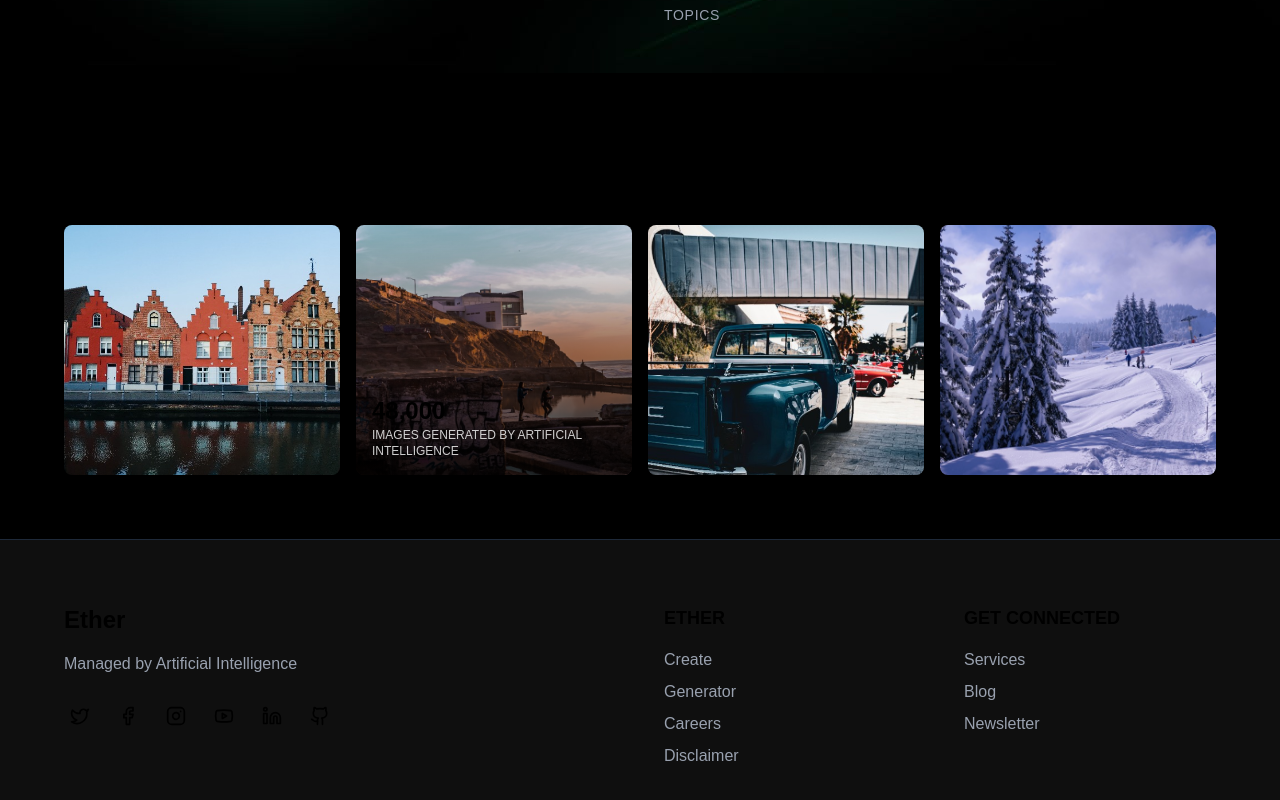
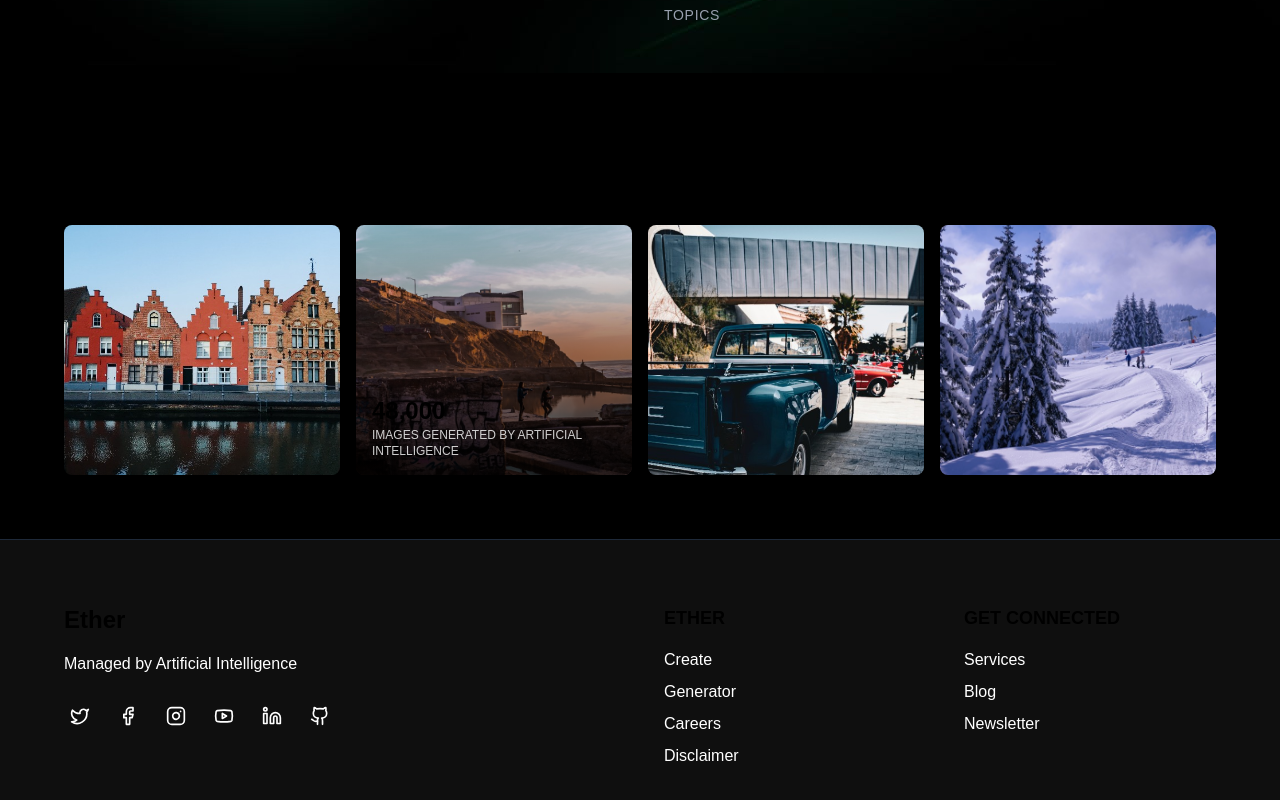
Before and after one commit to SimpleX-T/etherui, a Next.js app: page / in a window 1280 px wide. Shown: the part 2158-2958 px from the top of the page. Built offline with nearby package versions, Linux system fonts and the light colour scheme; a web font is replaced by a local one.

Commit message:
Update footer.tsx

```diff
--- a/components/footer.tsx
+++ b/components/footer.tsx
@@ -18,8 +18,8 @@ export default function Footer() {
           className="col-span-1 md:col-span-2"
         >
           <h2 className="text-2xl font-bold mb-4">Ether</h2>
-          <p className="text-gray-400 mb-6">Managed by Artificial Intelligence</p>
-          <div className="flex space-x-4">
+          <p className="text-white mb-6">Managed by Artificial Intelligence</p>
+          <div className="flex text-white space-x-4">
             <SocialIcon icon={<Twitter className="h-5 w-5" />} />
             <SocialIcon icon={<Facebook className="h-5 w-5" />} />
             <SocialIcon icon={<Instagram className="h-5 w-5" />} />
@@ -78,7 +78,7 @@ function SocialIcon({ icon }: { icon: React.ReactNode }) {
 function FooterLink({ href, label }: { href: string; label: string }) {
   return (
     <motion.li whileHover={{ x: 5 }} transition={{ duration: 0.2 }}>
-      <Link href={href} className="text-gray-400 hover:text-white transition-colors">
+      <Link href={href} className="text-white transition-colors">
         {label}
       </Link>
     </motion.li>
```
